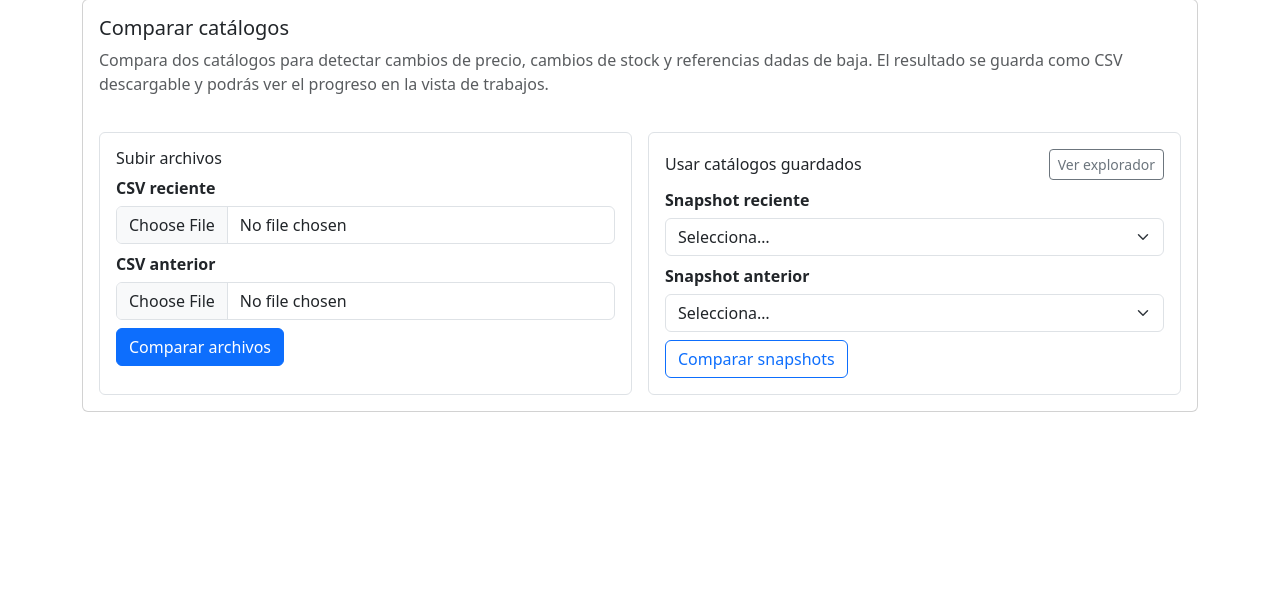
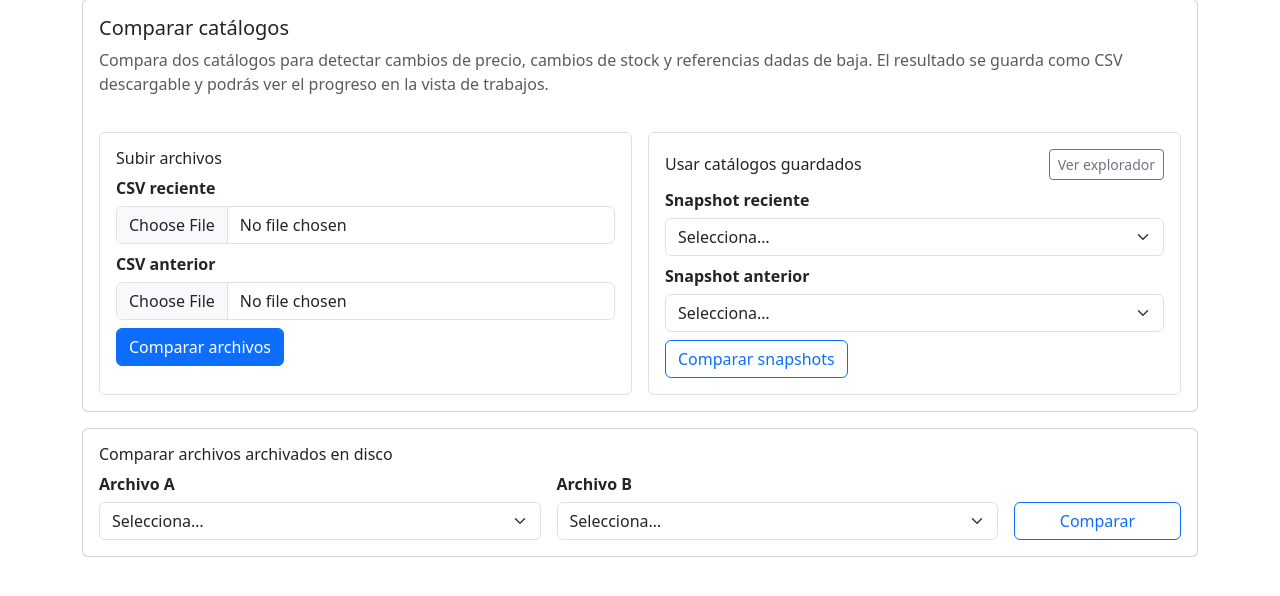
Before and after one commit to josepita/shopify-mod-v2, a FastAPI app: template web/templates/compare.html in a window 1280 px wide. Shown: the part 157-753 px from the top of the page. Run offline with FastAPI, Linux system fonts and the light colour scheme; the template is opened without the code that fills it: most values are stand-ins (such as "Sample title", 1, 10 or a date in 2020); parts of the project's set-up code (start-up, migrations or seed data) failed here and were passed over.

Commit message:
fix(compare/archive): fallback DISTINCT y opciones para comparar archivos archivados; pasar files a UI; mejorar robustez de lectura de snapshots

```diff
--- a/web/app.py
+++ b/web/app.py
@@ -372,7 +372,8 @@ def _list_snapshot_stats(limit: int = 100):
             (limit,),
         )
         out = []
-        for row in cur.fetchall():
+        rows_db = cur.fetchall()
+        for row in rows_db:
             sd = row.get('snapshot_date')
             rows = int(row.get('rows') or 0)
             zp = int(row.get('zero_price') or 0)
@@ -385,6 +386,28 @@ def _list_snapshot_stats(limit: int = 100):
                     "pct_zero_stock": round((zs / rows) * 100, 2) if rows else 0.0,
                 }
             )
+        # Fallback: si no hay filas (o por SQL mode), intentar DISTINCT y calcular por snapshot
+        if not out:
+            cur.execute(
+                "SELECT DISTINCT snapshot_date FROM catalog_snapshots ORDER BY snapshot_date DESC LIMIT %s",
+                (limit,),
+            )
+            dates = [r["snapshot_date"] if isinstance(r, dict) else r[0] for r in cur.fetchall()]
+            for sd in dates:
+                cur.execute(
+                    "SELECT COUNT(*), SUM(CASE WHEN precio IS NULL OR precio=0 THEN 1 ELSE 0 END), SUM(CASE WHEN stock IS NULL OR stock=0 THEN 1 ELSE 0 END) FROM catalog_snapshots WHERE snapshot_date=%s",
+                    (sd,),
+                )
+                c_rows, c_zp, c_zs = cur.fetchone()
+                c_rows = int(c_rows or 0); c_zp = int(c_zp or 0); c_zs = int(c_zs or 0)
+                out.append(
+                    {
+                        "snapshot_date": (sd.strftime("%Y-%m-%d %H:%M:%S") if hasattr(sd, 'strftime') else str(sd) if sd else ""),
+                        "rows": c_rows,
+                        "pct_zero_price": round((c_zp / c_rows) * 100, 2) if c_rows else 0.0,
+                        "pct_zero_stock": round((c_zs / c_rows) * 100, 2) if c_rows else 0.0,
+                    }
+                )
         cur.close(); cnx.close()
         return out
     except Exception:
@@ -759,9 +782,10 @@ def catalog_archive(request: Request, limit: int = 50):
 def catalog_compare(request: Request, a: str = "", b: str = ""):
     """Pantalla para comparar catálogos subidos o snapshots archivados."""
     snaps = _list_snapshot_stats(limit=100)
+    files = _list_archive_files(limit=200)
     return templates.TemplateResponse(
         "compare.html",
-        {"request": request, "snapshots": snaps, "a": a, "b": b}
+        {"request": request, "snapshots": snaps, "files": files, "a": a, "b": b}
     )
 
 
@@ -808,7 +832,7 @@ def _run_compare_job(job: Job, mode: str, params: dict):
 
 
 @app.post('/catalog/compare/run', response_class=HTMLResponse)
-def catalog_compare_run(request: Request, mode: str = Form(...), csv1: UploadFile | None = File(None), csv2: UploadFile | None = File(None), snap1: str = Form(""), snap2: str = Form("")):
+def catalog_compare_run(request: Request, mode: str = Form(...), csv1: UploadFile | None = File(None), csv2: UploadFile | None = File(None), snap1: str = Form(""), snap2: str = Form(""), file1: str = Form(""), file2: str = Form("")):
     job = job_manager.create(filename='compare-catalogs')
     if mode == 'upload':
         if not csv1 or not csv2:
@@ -817,6 +841,13 @@ def catalog_compare_run(request: Request, mode: str = Form(...), csv1: UploadFil
         p2 = UPLOAD_DIR / f"{job.id}-B-{os.path.basename(csv2.filename)}"
         _save_upload(csv1, p1)
         _save_upload(csv2, p2)
+        params = { 'path1': p1, 'path2': p2 }
+    elif mode == 'files':
+        try:
+            p1 = BASE_DIR / file1
+            p2 = BASE_DIR / file2
+        except Exception:
+            return RedirectResponse(url=f"/catalog/compare?msg=falta_archivo", status_code=303)
         params = { 'path1': p1, 'path2': p2 }
     else:
         if not snap1 or not snap2:
--- a/web/templates/compare.html
+++ b/web/templates/compare.html
@@ -53,4 +53,32 @@
     </div>
   </div>
 </div>
+
+<div class="card p-3 mb-3">
+  <h4 class="h6">Comparar archivos archivados en disco</h4>
+  <form action="/catalog/compare/run" method="post" class="row g-3 align-items-end">
+    <input type="hidden" name="mode" value="files">
+    <div class="col-md-5">
+      <label for="file1">Archivo A</label>
+      <select class="form-select" id="file1" name="file1" required>
+        <option value="" disabled selected>Selecciona…</option>
+        {% for f in files %}
+          <option value="{{ f.path }}">{{ f.name }} ({{ f.modified }})</option>
+        {% endfor %}
+      </select>
+    </div>
+    <div class="col-md-5">
+      <label for="file2">Archivo B</label>
+      <select class="form-select" id="file2" name="file2" required>
+        <option value="" disabled selected>Selecciona…</option>
+        {% for f in files %}
+          <option value="{{ f.path }}">{{ f.name }} ({{ f.modified }})</option>
+        {% endfor %}
+      </select>
+    </div>
+    <div class="col-md-2">
+      <button class="btn btn-outline-primary w-100" type="submit">Comparar</button>
+    </div>
+  </form>
+</div>
 {% endblock %}
```
